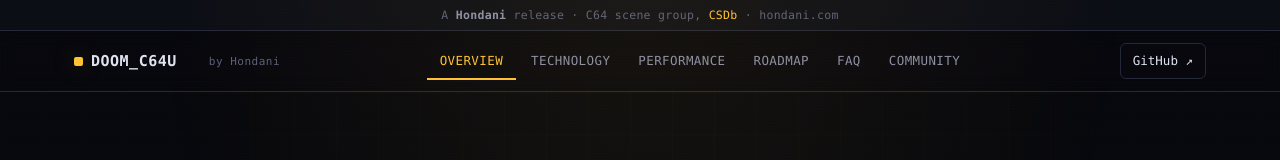
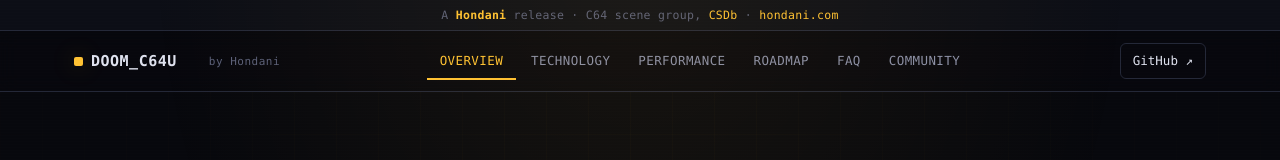
Before and after one commit to slesinger/doom, a plain HTML site: page website/index.html in a window 1280 px wide. Shown: the top 160 px of the page. Drawn offline with Linux system fonts and the light colour scheme.

Commit message:
web links

```diff
--- a/website/index.html
+++ b/website/index.html
@@ -361,11 +361,11 @@ footer{border-top:1px solid var(--line); padding:40px 0; margin-top:20px;}
 </head>
 <body>
 
-<div class="prehead">A <b>Hondani</b> release &middot; C64 scene group, <a href="https://csdb.dk/group/?id=901" target="_blank" rel="noopener">CSDb</a> &middot; <span title="Domain not live yet — placeholder for where this project will eventually live">hondani.com</span></div>
+<div class="prehead">A <b><a href="https://hondani.com" target="_blank" rel="noopener">Hondani</a></b> release &middot; C64 scene group, <a href="https://csdb.dk/group/?id=901" target="_blank" rel="noopener">CSDb</a> &middot; <a href="https://hondani.com" target="_blank" rel="noopener">hondani.com</a></div>
 
 <header class="topbar">
   <div class="topbar-inner">
-    <div class="brand"><span class="dot"></span>DOOM_C64U<span class="cursor">&nbsp;</span><span style="font-weight:400; color:var(--text-faint); font-size:11px; margin-left:6px;">by Hondani</span></div>
+    <div class="brand"><span class="dot"></span>DOOM_C64U<span class="cursor">&nbsp;</span><span style="font-weight:400; color:var(--text-faint); font-size:11px; margin-left:6px;">by <a href="https://hondani.com" target="_blank" rel="noopener" style="color:inherit; text-decoration:none; cursor:pointer;">Hondani</a></span></div>
     <nav class="tabs" id="tabs">
       <button data-tab="overview" class="active">Overview</button>
       <button data-tab="tech">Technology</button>
@@ -901,12 +901,12 @@ footer{border-top:1px solid var(--line); padding:40px 0; margin-top:20px;}
 
       <div class="grid2" style="margin-top:28px;">
         <div class="card" style="border-color:rgba(255,194,51,.3);">
-          <h3><span class="chip" style="background:var(--amber)"></span>Hondani</h3>
+          <h3><span class="chip" style="background:var(--amber)"></span><a href="https://hondani.com" target="_blank" rel="noopener" style="color:inherit; text-decoration:none; cursor:pointer;">Hondani</a></h3>
           <p style="font-size:13.5px;">This project is made by <b>Hondani</b>, a C64 scene group — Doom C64U is a Hondani production, credited to the group rather than any one contributor.</p>
           <a class="btn btn-ghost" style="margin-top:12px;" href="https://csdb.dk/group/?id=901" target="_blank" rel="noopener">Hondani on CSDb →</a>
         </div>
         <div class="card">
-          <h3><span class="chip" style="background:var(--cyan)"></span>Also from Hondani — HDN Shell</h3>
+          <h3><span class="chip" style="background:var(--cyan)"></span>Also from <a href="https://hondani.com" target="_blank" rel="noopener" style="color:var(--amber);">Hondani</a> — <a href="https://hdn.sh" target="_blank" rel="noopener" style="color:var(--amber);">HDN Shell</a></h3>
           <p style="font-size:13.5px;">A modern shell for the C64 Ultimate: AI chat, a text-mode web browser, an assembler/monitor, Telegram and RSS, all in an 8&nbsp;KB ROM alongside BASIC. It's Hondani's other C64U project — and, fittingly, the tool this page's own screenshots were captured with.</p>
           <div style="display:flex; gap:10px; margin-top:12px; flex-wrap:wrap;">
             <a class="btn btn-ghost" href="https://hdn.sh/" target="_blank" rel="noopener">hdn.sh →</a>
```
